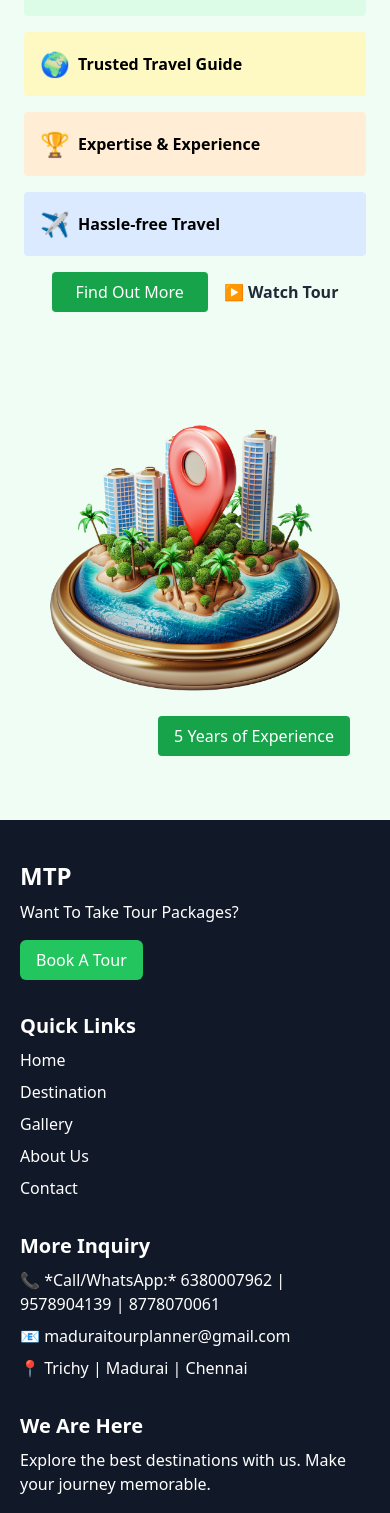
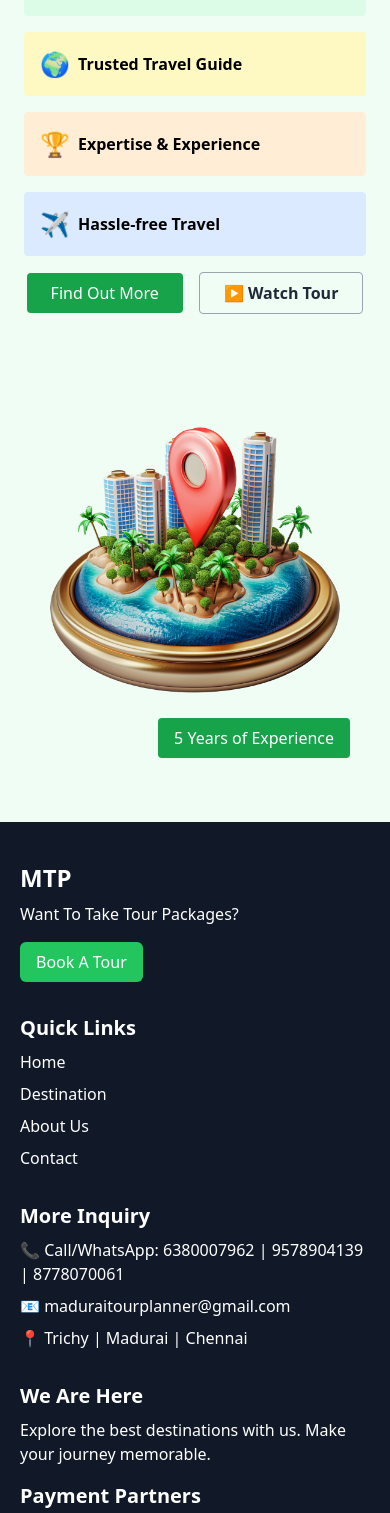
Before and after one commit to veeramadhan/MTP-Frontend, a React (Create React App) app: page / in a window 390 px wide. Shown: the part 3740-5253 px from the top of the page. Built offline with nearby package versions, Linux system fonts and the light colour scheme; no server answers.

Commit message:
card dynamically API fixed

```diff
--- a/package.json
+++ b/package.json
@@ -12,6 +12,7 @@
     "axios": "^0.26.1",
     "icons": "^1.0.0",
     "lucide-react": "^0.475.0",
+    "motion": "^12.6.3",
     "react": "^19.0.0",
     "react-dom": "^19.0.0",
     "react-icons": "^5.4.0",
--- a/src/components/About.jsx
+++ b/src/components/About.jsx
@@ -5,7 +5,6 @@ export const About = () => {
   return (
     <section id="About" className="w-full bg-green-50 py-12">
       <div className="container mx-auto px-6 flex flex-wrap lg:flex-nowrap items-center justify-between">
-
         {/* Left Content */}
         <div className="w-full lg:w-1/2 space-y-4 text-center lg:text-left">
           <p className="text-green-600 font-bold text-2xl">About Us</p>
@@ -13,7 +12,8 @@ export const About = () => {
             We provide the best tour facilities.
           </h2>
           <p className="text-gray-600">
-            Experience unforgettable journeys with safety, expert guides, and seamless travel planning.
+            Experience unforgettable journeys with safety, expert guides, and
+            seamless travel planning.
           </p>
 
           {/* Features */}
@@ -37,13 +37,27 @@ export const About = () => {
           </div>
 
           {/* Buttons */}
-          <div className="flex gap-4 justify-center lg:justify-start mt-6">
-            <button className="bg-green-600 text-white px-6 py-2 rounded hover:bg-green-700">
-              Find Out More
-            </button>
-            <button className="flex items-center gap-2 text-gray-800 font-semibold">
-              ▶ Watch Tour
-            </button>
+          <div className="flex gap-4 justify-center lg:justify-start mt-6 items-center ">
+            <a
+              href="https://www.youtube.com/@MaduraiTourPlanner"
+              target="_blank"
+              rel="noopener noreferrer"
+              className="text-white hover:text-green-400 transition-colors"
+            >
+              <button className="bg-green-600 text-white px-6 py-2 rounded hover:bg-green-700 transition-transform  hover:scale-110">
+                Find Out More
+              </button>
+            </a>
+            <a
+              href="https://www.instagram.com/madurai_tourplanner/?igsh=MTlqcnI2MXpkdzUzeQ%3D%3D#"
+              target="_blank"
+              rel="noopener noreferrer"
+              className="text-white hover:text-green-400 transition-colors"
+            >
+              <button className="flex items-center gap-2 text-gray-800 font-semibold px-6 py-2 rounded border border-gray-400 transition-transform  hover:scale-110">
+                ▶ Watch Tour
+              </button>
+            </a>
           </div>
         </div>
 
--- a/src/components/Contact.jsx
+++ b/src/components/Contact.jsx
@@ -23,7 +23,7 @@ export const Contact = () => {
             <ul className="mt-2 space-y-2">
               <li><a href="#home" className="hover:text-green-400">Home</a></li>
               <li><a href="#destination" className="hover:text-green-400">Destination</a></li>
-              <li><a href="#gallery" className="hover:text-green-400">Gallery</a></li>
+              {/* <li><a href="#gallery" className="hover:text-green-400">Gallery</a></li> */}
               <li><a href="#about" className="hover:text-green-400">About Us</a></li>
               <li><a href="#contact" className="hover:text-green-400">Contact</a></li>
             </ul>
@@ -32,7 +32,7 @@ export const Contact = () => {
           {/* Contact Information */}
           <div>
             <h3 className="text-xl font-semibold">More Inquiry</h3>
-            <p className="mt-2">📞 *Call/WhatsApp:* 6380007962 | 9578904139 | 8778070061</p>
+            <p className="mt-2">📞 Call/WhatsApp: 6380007962 | 9578904139 | 8778070061</p>
             <p className="mt-2">📧 maduraitourplanner@gmail.com</p>
             <p className="mt-2">📍 Trichy | Madurai | Chennai</p>
           </div>
--- a/src/components/Packages.jsx
+++ b/src/components/Packages.jsx
@@ -8,7 +8,7 @@ const Packages = () => {
   useEffect(() => {
     const fetchPackages = async () => {
       try {
-        const response = await fetch("http://127.0.0.1:8000/places");
+        const response = await fetch("https://mtp-backend-45q8.onrender.com/places");
         const data = await response.json();
         console.log(data);
         setPackages(data.places[0]);
```
Also changed, not shown: 1 other file (tests, documents, lock files or other folders).
